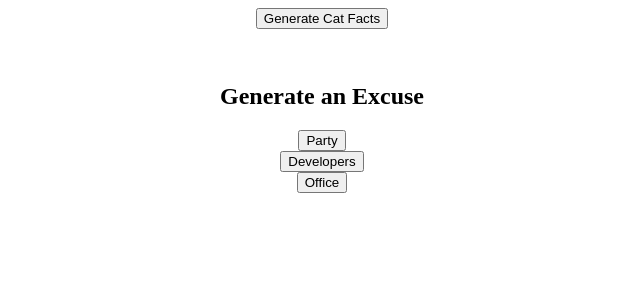
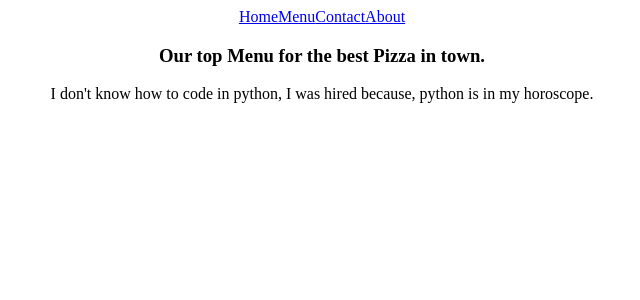
Before and after one commit to nicholas-karimi/react_apps, a React (Create React App) app: page /menu in a window 1280 px wide. Shown: the top 300 px of the page, without its empty margins (318-958 px from the left). Built offline with nearby package versions, Linux system fonts and the light colour scheme; no server answers.

Commit message:
react routerdom concepts

```diff
--- a/package.json
+++ b/package.json
@@ -9,6 +9,7 @@
     "axios": "^1.3.5",
     "react": "^18.2.0",
     "react-dom": "^18.2.0",
+    "react-router-dom": "^6.10.0",
     "react-scripts": "5.0.1",
     "web-vitals": "^2.1.4"
   },
--- a/src/Age.js
+++ /dev/null
@@ -1,38 +0,0 @@
-import React from 'react';
-import axios from 'axios';
-import { useEffect, useState } from 'react';
-
-const Age = () => {
-  const [predictAge, setPredictAge] = useState(null);
-  let [name, setName] = useState('');
-
-  const fetchAge = () => {
-    axios.get(`https://api.agify.io/?name=${name}`).then(res => {
-      //   console.log(res.data);
-      setPredictAge(res.data);
-    });
-  };
-
-  useEffect(() => {
-    fetchAge();
-  });
-
-  //   text input
-  const getValue = event => {
-    // console.log(event.target.value);
-    setName(event.target.value);
-  };
-  return (
-    <div>
-      <input type="text" placeholder="eg. Nicholas" onChange={getValue} />
-      <br />
-      <button onClick={fetchAge}>Predict Age</button>
-      <br />
-      <h4> Name: {predictAge?.name}</h4>
-      <h4> Name Count: {predictAge?.count}</h4>
-      <h4> Predicted age is: {predictAge?.age}</h4>
-    </div>
-  );
-};
-
-export default Age;
--- a/src/App.js
+++ b/src/App.js
@@ -1,42 +1,25 @@
 import './App.css';
-import { useState, useEffect } from 'react';
-import axios from 'axios';
-
-import Age from './Age';
-import Excuse from './Excuse';
+import { BrowserRouter as Router, Routes, Route } from 'react-router-dom';
+import { Home } from './pages/Home';
+import Menu from './pages/Menu';
+import About from './pages/About';
+import Contact from './pages/Contact';
+import { Error } from './pages/Error';
+import Navbar from './pages/Navbar';
 
 function App() {
-  // using fetch api
-  // fetch('https://catfact.ninja/fact')
-  //   .then(res => res.json())
-  //   .then(data => {
-  //     console.log(data);
-  //   });
-
-  const [catFact, setCatFact] = useState('');
-  const fetchCatFact = () => {
-    axios.get('https://catfact.ninja/fact').then(res => {
-      // console.log(res.data);
-      setCatFact(res.data.fact);
-    });
-  };
-  useEffect(() => {
-    fetchCatFact();
-  }, []);
-  /* using Axios
-  axios.get('https://catfact.ninja/fact').then(res => {
-    // console.log(res.data);
-    setCatFact(res.data.fact); // runs an infinite loop because the compoent mounts, and unmount overagain
-  }); */
-
   return (
     <div className="App">
-      <button onClick={fetchCatFact}>Generate Cat Facts</button>
-      <p>{catFact}</p>
-
-      <br />
-      {/* <Age /> */}
-      <Excuse />
+      <Router>
+        <Navbar />
+        <Routes>
+          <Route path="/" element={<Home />} />
+          <Route path="menu/" element={<Menu />} />
+          <Route path="about/" element={<About />} />
+          <Route path="contact/" element={<Contact />} />
+          <Route path="*" element={<Error />} />
+        </Routes>
+      </Router>
     </div>
   );
 }
--- a/src/Excuse.js
+++ /dev/null
@@ -1,35 +0,0 @@
-import React from 'react';
-import { useEffect, useState } from 'react';
-import axios from 'axios';
-
-const Excuse = () => {
-  //   const [partyExcuse, setPartyExcuse] = useState({});
-  //   const [developerExcuse, setDeveloperExcuse] = useState('');
-  //   const [officeExcuse, setOfficeExcuse] = useState('');
-  let [myexcuse, setExcuse] = useState('');
-
-  const fetchExcuse = excuse => {
-    axios
-      .get(`https://excuser-three.vercel.app/v1/excuse/${excuse}/`)
-      .then(response => {
-        //   console.log(response.data);
-        setExcuse(response.data[0].excuse);
-      });
-  };
-  useEffect(() => {
-    fetchExcuse();
-  }, []);
-
-  return (
-    <div>
-      <h2>Generate an Excuse</h2>
-      <button onClick={() => fetchExcuse('party')}>Party</button> <br />
-      <button onClick={() => fetchExcuse('developers')}>Developers</button>
-      <br />
-      <button onClick={() => fetchExcuse('office')}>Office</button> <br />
-      <p>{myexcuse}</p>
-    </div>
-  );
-};
-
-export default Excuse;
--- /dev/null
+++ b/src/pages/About.js
@@ -0,0 +1,14 @@
+const About = () => {
+  return (
+    <div>
+      <h3>.Nick Pizza</h3>
+      <p>
+        Yea, that's us. We're the best <strong>Unadultred Pizza</strong> brand
+        in town. Here is our brief history of how we came to be😇
+      </p>
+      <br />
+      <button>Read More...</button>
+    </div>
+  );
+};
+export default About;
--- /dev/null
+++ b/src/pages/Contact.js
@@ -0,0 +1,11 @@
+const Contact = () => {
+  return (
+    <div>
+      <h3>Love to leave us a message?</h3>
+      <p>
+        Please fill the form below. Our team will get back to you instantly.
+      </p>
+    </div>
+  );
+};
+export default Contact;
--- /dev/null
+++ b/src/pages/Error.js
@@ -0,0 +1,8 @@
+export const Error = () => {
+  return (
+    <div>
+      <h1>Sorry the page you're looking for not found 🚧 💔</h1>
+      <p>We've alerted our admins!!!!!</p>
+    </div>
+  );
+};
--- /dev/null
+++ b/src/pages/Home.js
@@ -0,0 +1,7 @@
+export const Home = () => {
+  return (
+    <div>
+      <h1>Welcome to my app.</h1>
+    </div>
+  );
+};
--- /dev/null
+++ b/src/pages/Menu.js
@@ -0,0 +1,14 @@
+const Menu = () => {
+  return (
+    <div>
+      <h3>
+        Our top Menu for the best <strong>Pizza</strong> in town.
+      </h3>
+      <p>
+        I don't know how to code in python, I was hired because, python is in my
+        horoscope.
+      </p>
+    </div>
+  );
+};
+export default Menu;
--- /dev/null
+++ b/src/pages/Navbar.js
@@ -0,0 +1,14 @@
+import { Link } from 'react-router-dom';
+
+const Navbar = () => {
+  return (
+    <div>
+      <Link to="/">Home</Link>
+      <Link to="/menu">Menu</Link>
+      <Link to="/contact">Contact</Link>
+      <Link to="/about">About</Link>
+    </div>
+  );
+};
+
+export default Navbar;
```
Also changed, not shown: Notest.txt, 1 other file (tests, documents, lock files or other folders).
